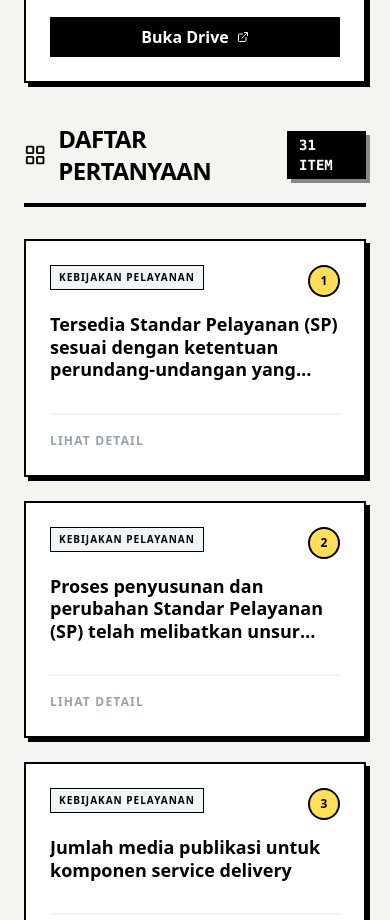
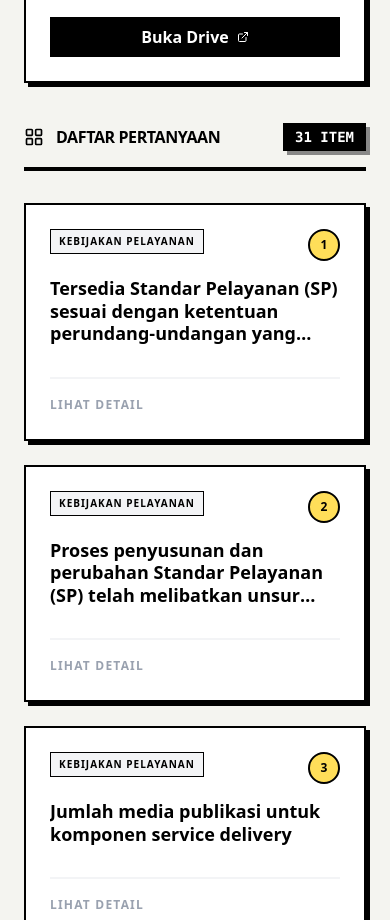
Before and after one commit to brayenid/pekppp-guide, a React (Vite) app: page / in a window 390 px wide. Shown: the part 1169-2089 px from the top of the page. Built offline with nearby package versions, Linux system fonts and the light colour scheme; what @react-pdf/renderer would draw is missing.

Commit message:
fix: update heading styles for consistency across multiple pages

```diff
--- a/src/pages/ContohSurat.tsx
+++ b/src/pages/ContohSurat.tsx
@@ -47,7 +47,7 @@ export default function ContohSurat() {
         <motion.h1
           initial={{ opacity: 0, x: -20 }}
           animate={{ opacity: 1, x: 0 }}
-          className="text-3xl sm:text-4xl md:text-6xl font-black tracking-tighter text-black mb-6 leading-[0.9]">
+          className="text-4xl md:text-6xl font-black tracking-tighter text-black mb-6 leading-[0.9]">
           CONTOH{' '}
           <span className="text-transparent bg-clip-text bg-linear-to-r from-orange-500 to-red-600 underline decoration-black decoration-4 underline-offset-8">
             SURAT
--- a/src/pages/DataRegulasi.tsx
+++ b/src/pages/DataRegulasi.tsx
@@ -83,7 +83,7 @@ export default function DataRegulasi() {
         <motion.h1
           initial={{ opacity: 0, x: -20 }}
           animate={{ opacity: 1, x: 0 }}
-          className="text-3xl sm:text-4xl md:text-6xl font-black tracking-tighter text-black mb-6 leading-[0.9]">
+          className="text-4xl md:text-6xl font-black tracking-tighter text-black mb-6 leading-[0.9]">
           DATA &{' '}
           <span className="text-transparent bg-clip-text bg-linear-to-r from-blue-600 to-purple-600 underline decoration-black decoration-4 underline-offset-8">
             REGULASI
--- a/src/pages/Hasil.tsx
+++ b/src/pages/Hasil.tsx
@@ -618,7 +618,7 @@ export default function HasilPenilaian() {
         <motion.h1
           initial={{ opacity: 0, x: -20 }}
           animate={{ opacity: 1, x: 0 }}
-          className="text-3xl sm:text-4xl md:text-6xl font-black tracking-tighter text-black mb-6 leading-[0.9]">
+          className="text-4xl md:text-6xl font-black tracking-tighter text-black mb-6 leading-[0.9]">
           HASIL{' '}
           <span className="text-transparent bg-clip-text bg-linear-to-r from-orange-500 to-red-600 underline decoration-black decoration-4 underline-offset-8">
             PENILAIAN
--- a/src/pages/Home.tsx
+++ b/src/pages/Home.tsx
@@ -147,8 +147,8 @@ const Home = () => {
         {/* === SECTION 3: GRID LIST (KARTU) === */}
         <section ref={indicatorListRef} className="scroll-mt-10">
           <div className="flex items-center justify-between mb-8 border-b-4 border-black pb-4">
-            <h2 className="text-2xl md:text-3xl font-black uppercase tracking-tight flex items-center gap-3">
-              <LayoutGrid className="w-6 h-6 md:w-8 md:h-8" />
+            <h2 className=" sm:text-2xl md:text-3xl font-black uppercase tracking-tight flex items-center gap-3">
+              <LayoutGrid className="w-5 h-5 sm:w-6 sm:h-6 md:w-8 md:h-8" />
               Daftar Pertanyaan
             </h2>
             <div className="bg-black text-white px-3 py-1 font-mono font-bold text-sm shadow-[4px_4px_0px_0px_#888]">
--- a/src/pages/Panduan.tsx
+++ b/src/pages/Panduan.tsx
@@ -48,7 +48,7 @@ export default function Panduan() {
         <motion.h1
           initial={{ opacity: 0, x: -20 }}
           animate={{ opacity: 1, x: 0 }}
-          className="text-3xl sm:text-4xl md:text-6xl font-black tracking-tighter text-black mb-6 leading-[0.9]">
+          className="text-4xl md:text-6xl font-black tracking-tighter text-black mb-6 leading-[0.9]">
           PANDUAN{' '}
           <span className="text-transparent bg-clip-text bg-linear-to-r from-blue-600 to-purple-600 underline decoration-black decoration-4 underline-offset-8">
             PENGUNGGAHAN
--- a/src/pages/Wiki.tsx
+++ b/src/pages/Wiki.tsx
@@ -122,7 +122,7 @@ const Wiki = () => {
           <motion.h1
             initial={{ opacity: 0, x: -10 }}
             animate={{ opacity: 1, x: 0 }}
-            className="text-3xl sm:text-4xl md:text-6xl font-black tracking-tighter mb-6 leading-[0.9]">
+            className="text-4xl md:text-6xl font-black tracking-tighter mb-6 leading-[0.9]">
             WIKI{' '}
             <span className="text-transparent bg-clip-text bg-linear-to-r from-blue-600 to-purple-600 underline decoration-black decoration-4 underline-offset-8">
               PEKPPP
```
